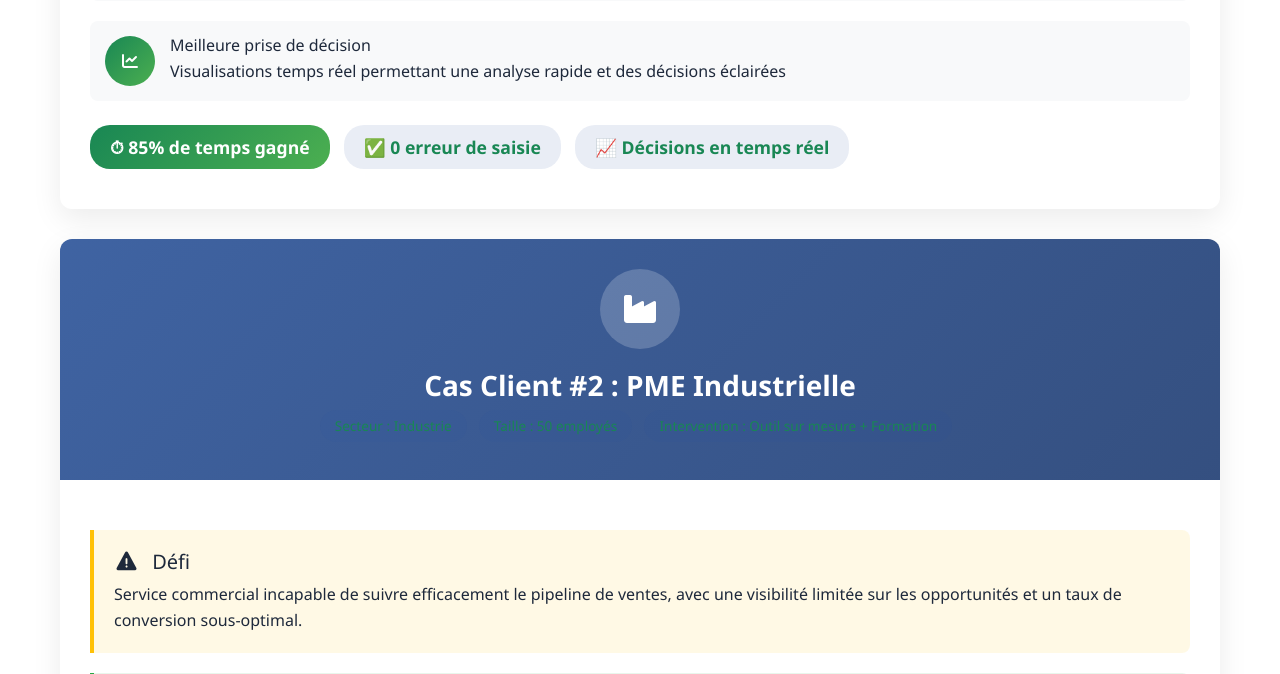
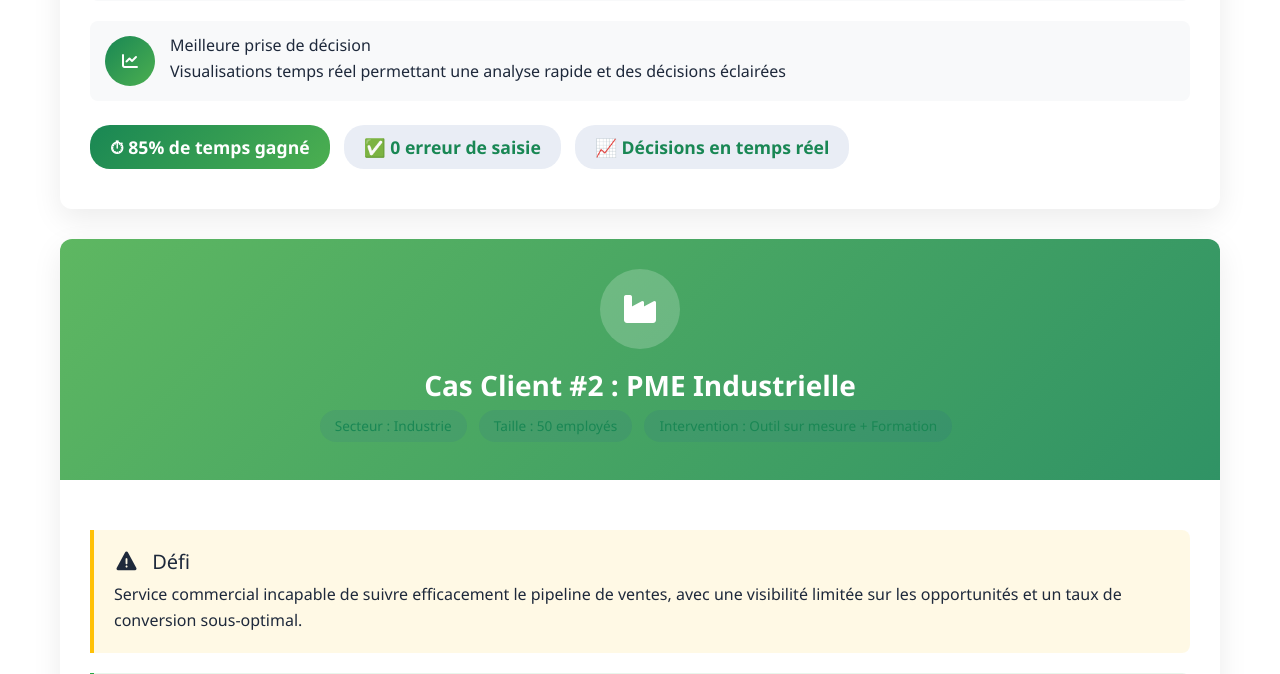
Before and after one commit to Epechastifol/portfeuil, a Django app: a page that uses templates/base.html in a window 1280 px wide. Shown: the part 1967-2641 px from the top of the page. Run offline with Django 5.2, Linux system fonts and the light colour scheme; some libraries are stand-ins or nearby versions.

Commit message:
Update cas_client.css

```diff
--- a/static/css/home/cas_client.css
+++ b/static/css/home/cas_client.css
@@ -93,7 +93,7 @@ body {
 }
 
 .case-1 .case-header:before { background: linear-gradient(135deg, #28a745 0%, #1e7e34 100%); }
-.case-2 .case-header:before { background: linear-gradient(135deg, #2a5298 0%, #1e3c72 100%); }
+.case-2 .case-header:before { background: linear-gradient(135deg, var(--secondary) 0%, var(--primary) 100%); }
 .case-3 .case-header:before { background: linear-gradient(135deg, #ffc107 0%, #e0a800 100%); }
 
 .case-body {
```
